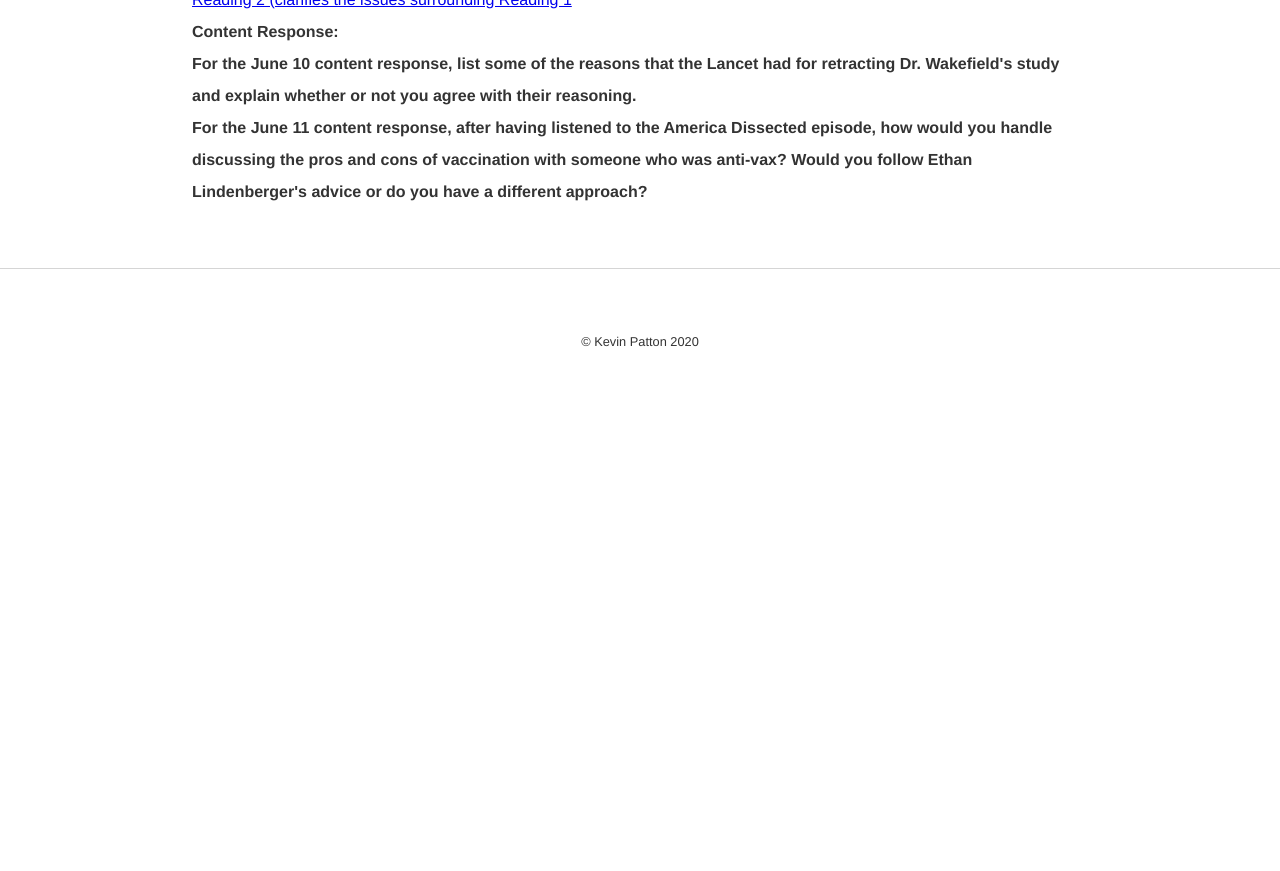
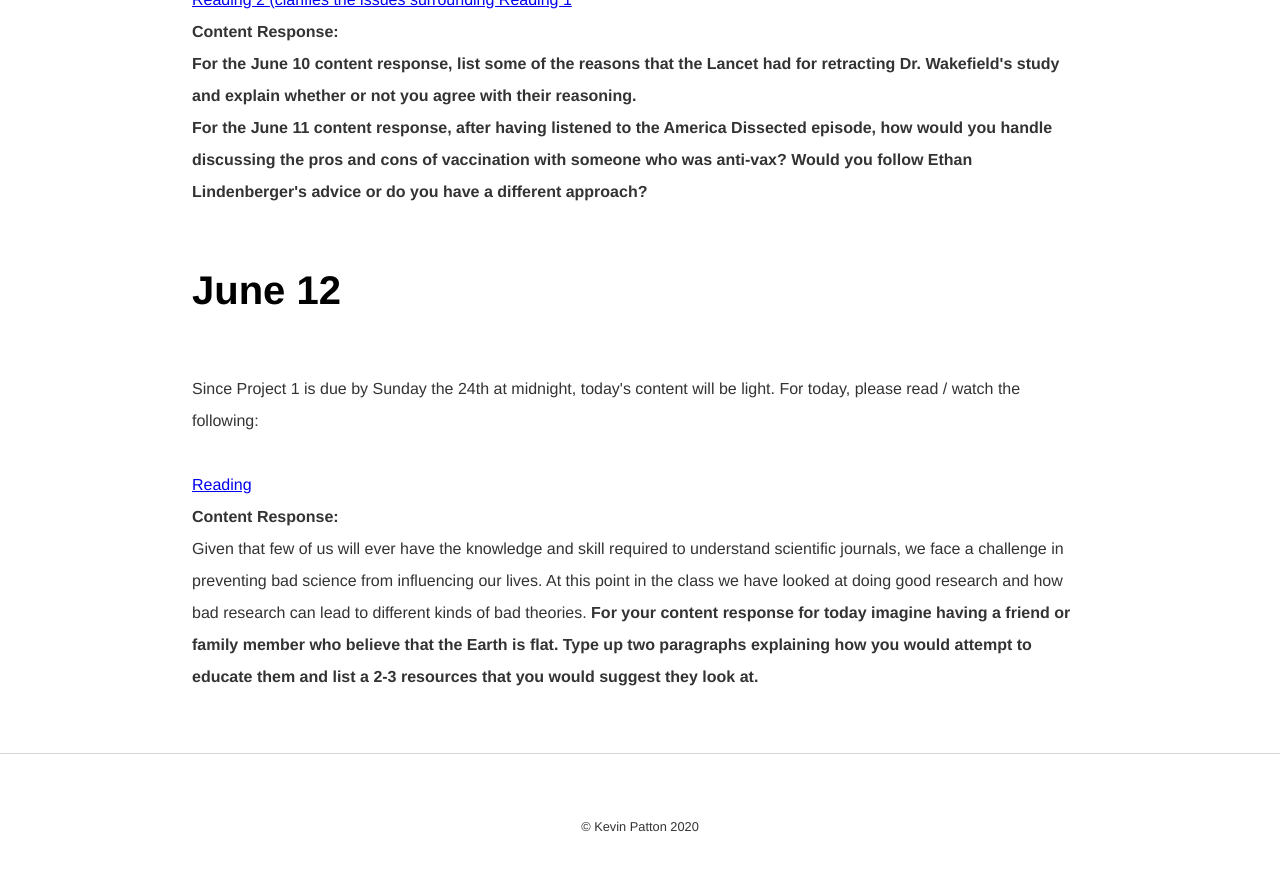
Before and after one commit to kevinjpatton/kevinjpatton.github.io, a Jekyll site: the page built from teaching/phil1020/index.html, in a window 1280 px wide and 900 px high, scrolled down 3979 px. Shown: the top 871 px of the window. Built offline with Jekyll 4.4.1, drawn with Linux system fonts in a browser that asks for light colours; Markdown is read by kramdown in place of the engine named in the settings; before the commit the page ends 4394 px from its top, so only the background shows below that.

Commit message:
Update index.html

```diff
--- a/teaching/phil1020/index.html
+++ b/teaching/phil1020/index.html
@@ -63,3 +63,10 @@ title: Philosophy 1020 - Kevin Patton
 <b>Content Response:<br>
 For the June 10 content response, list some of the reasons that the Lancet had for retracting Dr. Wakefield's study and explain whether or not you agree with their reasoning.<br>
 For the June 11 content response, after having listened to the America Dissected episode, how would you handle discussing the pros and cons of vaccination with someone who was anti-vax?  Would you follow Ethan Lindenberger's advice or do you have a different approach?</b></p>
+
+<h1>June 12</h1>
+<p>Since Project 1 is due by Sunday the 24th at midnight, today's content will be light. For today, please read / watch the following:<br>
+<a href="https://youtu.be/SImj1iRMwgM" target="_blank"Video</a><br>
+<a href="https://www.forbes.com/sites/paulhsieh/2015/09/28/how-to-protect-yourself-against-bad-science-reporting/" target="_blank">Reading</a><br>
+  <b>Content Response:</b><br>
+Given that few of us will ever have the knowledge and skill required to understand scientific journals, we face a challenge in preventing bad science from influencing our lives.  At this point in the class we have looked at doing good research and how bad research can lead to different kinds of bad theories.  <b>For your content response for today imagine having a friend or family member who believe that the Earth is flat.  Type up two paragraphs explaining how you would attempt to educate them and list a 2-3 resources that you would suggest they look at.</b></p>
```
